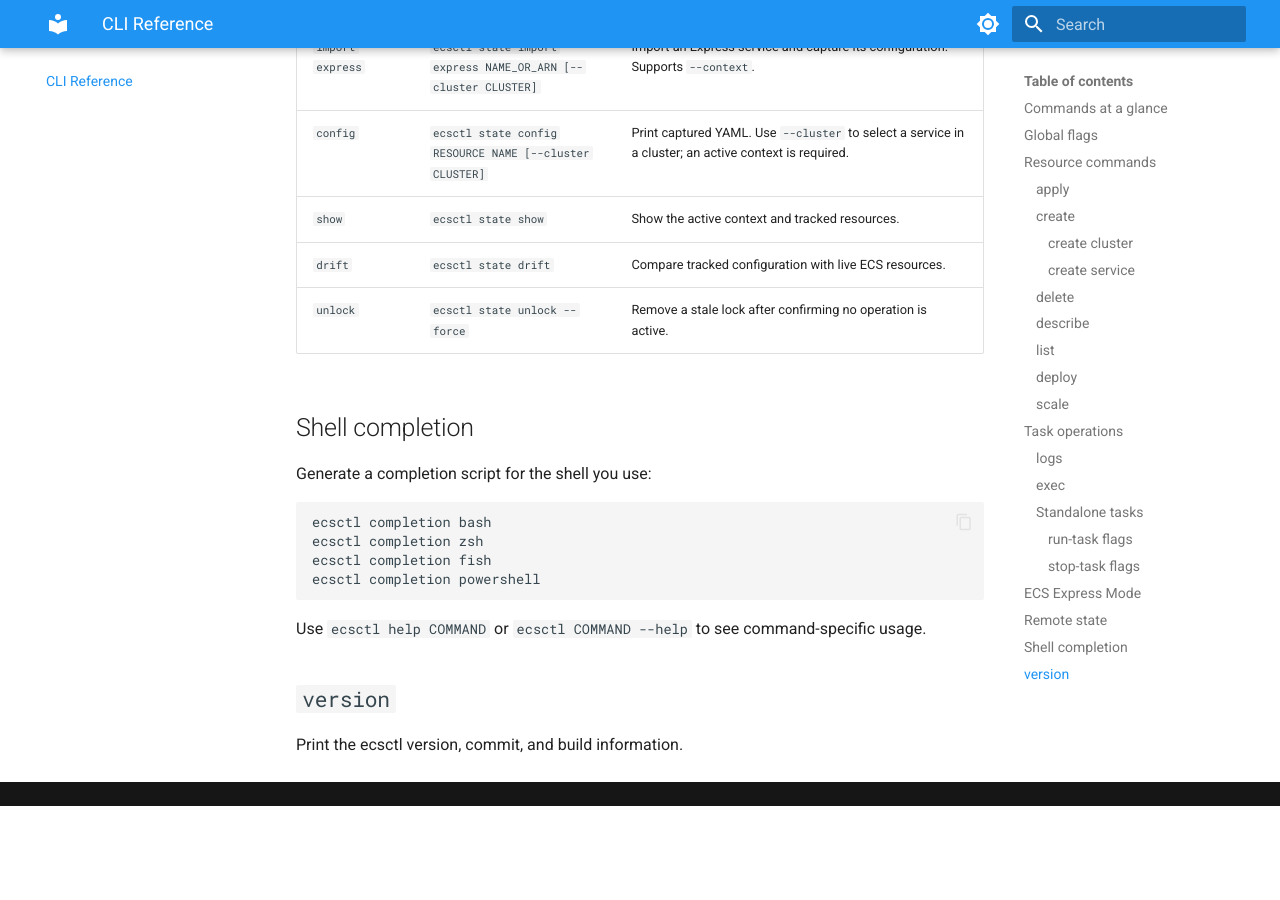
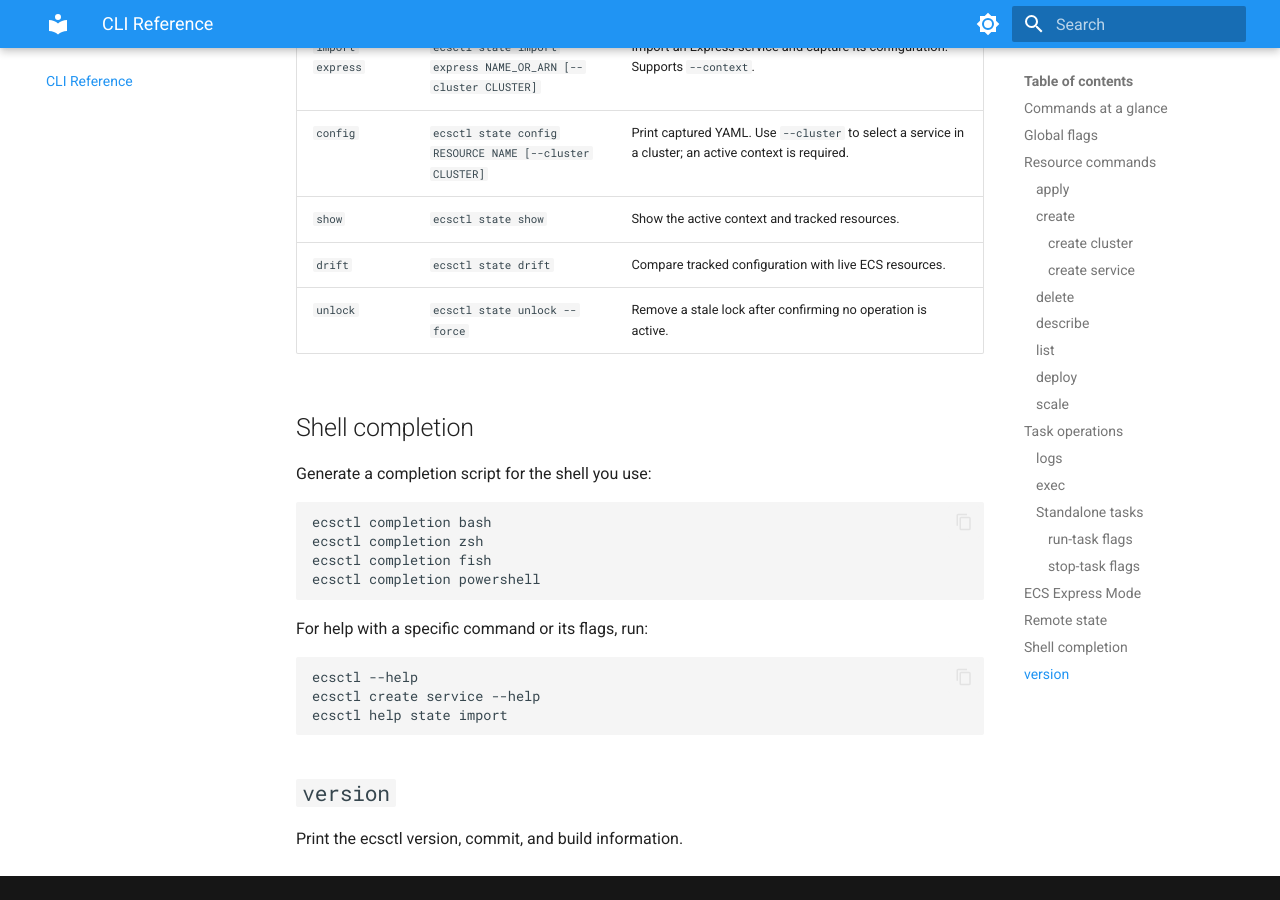
Before and after one commit to Roslaan001/ecsctl, an MkDocs documentation site: the page built from docs/reference.md, in a window 1280 px wide and 900 px high, scrolled down 7847 px. Built offline with MkDocs 1.6.1 and Material for MkDocs 9.7.7, drawn with Linux system fonts in a browser that asks for light colours; before the commit the page ends 8653 px from its top, so only the background shows below that.

Commit message:
docs: clarify command help usage

````diff
--- a/docs/reference.md
+++ b/docs/reference.md
@@ -246,7 +246,13 @@ ecsctl completion fish
 ecsctl completion powershell
 ```
 
-Use `ecsctl help COMMAND` or `ecsctl COMMAND --help` to see command-specific usage.
+For help with a specific command or its flags, run:
+
+```text
+ecsctl --help
+ecsctl create service --help
+ecsctl help state import
+```
 
 ## `version`
 
````
